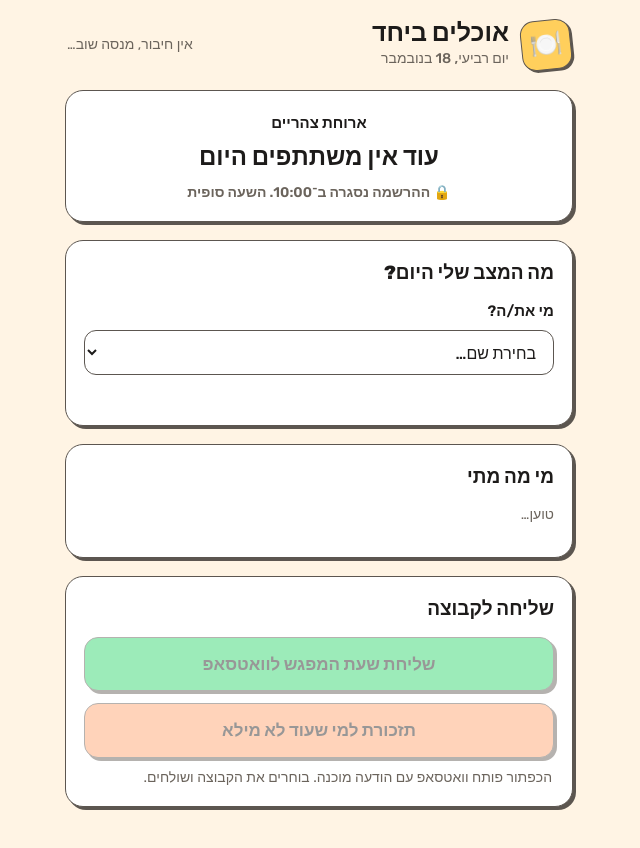
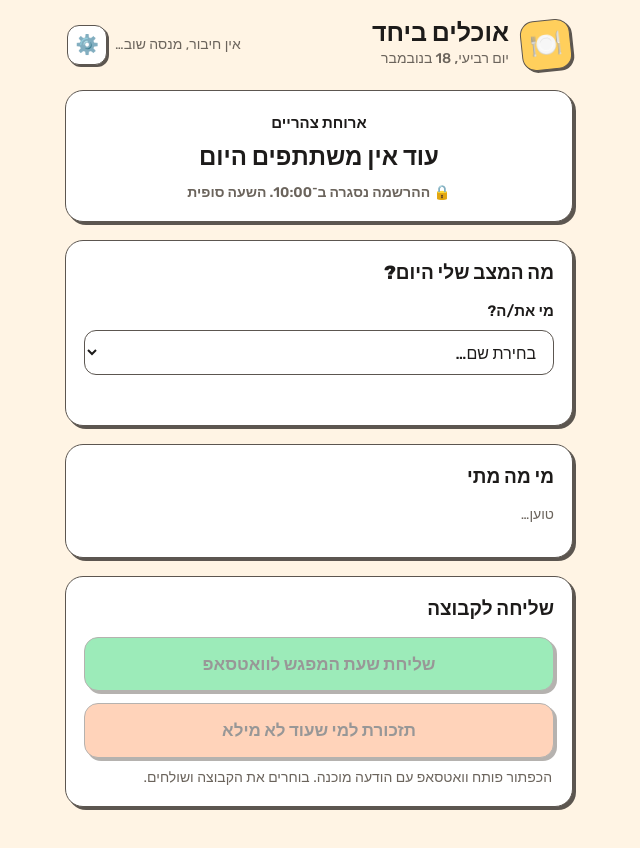
Before and after one commit to tamarofek/lunch, a plain HTML site: page index.html in a window 1280 px wide. Shown: the whole page, without its empty margins (321-961 px from the left). Drawn offline with Linux system fonts and the light colour scheme; no server answers.

Commit message:
Add files via upload

```diff
--- a/index.html
+++ b/index.html
@@ -78,6 +78,9 @@
   .row2{display:grid;grid-template-columns:1fr 1fr;gap:10px}
   .row2>div{margin-bottom:10px}
   .banner{background:#ffe28a;border:1.5px solid #5c5650;border-radius:12px;padding:10px 12px;font-size:15px;margin-bottom:12px;font-weight:600}
+  .hright{display:flex;align-items:center;gap:8px}
+  .gearbtn{width:40px;height:40px;flex:none;border:1.5px solid #5c5650;border-radius:12px;background:#fff;display:grid;place-items:center;font-size:19px;text-decoration:none;box-shadow:2px 2px 0 #5c5650}
+  .gearbtn:active{transform:translate(2px,2px);box-shadow:none}
   .atitle{font-weight:900;font-size:24px;margin:2px 2px 16px}
   .hint{font-size:13px;color:var(--muted);margin:8px 2px 0}
   #viewAdmin .row2 input{-webkit-appearance:none;appearance:none;display:block;box-sizing:border-box;
@@ -98,7 +101,7 @@
 <body>
 <main>
  <div id="viewMain">
-  <header class="top"><div class="brand"><span class="logo">🍽️</span><div><div class="bname">אוכלים ביחד</div><div class="sub" id="today">…</div></div></div><span id="status" class="note"></span></header>
+  <header class="top"><div class="brand"><span class="logo">🍽️</span><div><div class="bname">אוכלים ביחד</div><div class="sub" id="today">…</div></div></div><div class="hright"><span id="status" class="note"></span><a class="gearbtn" id="toAdmin" href="#admin" hidden aria-label="הגדרות" title="הגדרות">⚙️</a></div></header>
 
   <section id="hero" class="card hero empty">
     <div class="lbl">טוען…</div>
@@ -135,7 +138,6 @@
     <p class="note" style="margin:10px 2px 0">הכפתור פותח וואטסאפ עם הודעה מוכנה. בוחרים את הקבוצה ושולחים.</p>
   </section>
 
-  <a class="btn ghost" id="toAdmin" href="#admin" hidden>⚙️ הגדרות</a>
  </div>
 
  <div id="viewAdmin" hidden>
@@ -229,7 +231,7 @@
     return out;
   }
 
-  let online = false, canEdit = IS_ADMIN;
+  let online = false, canEdit = true;
   let cfg = { ...DEFAULTS }, entries = {}, day = nowIL().key;
   let gotCfg = false, gotDay = false;
   let me = ''; try { me = localStorage.getItem('lunch.me') || ''; } catch (e) {}
```
